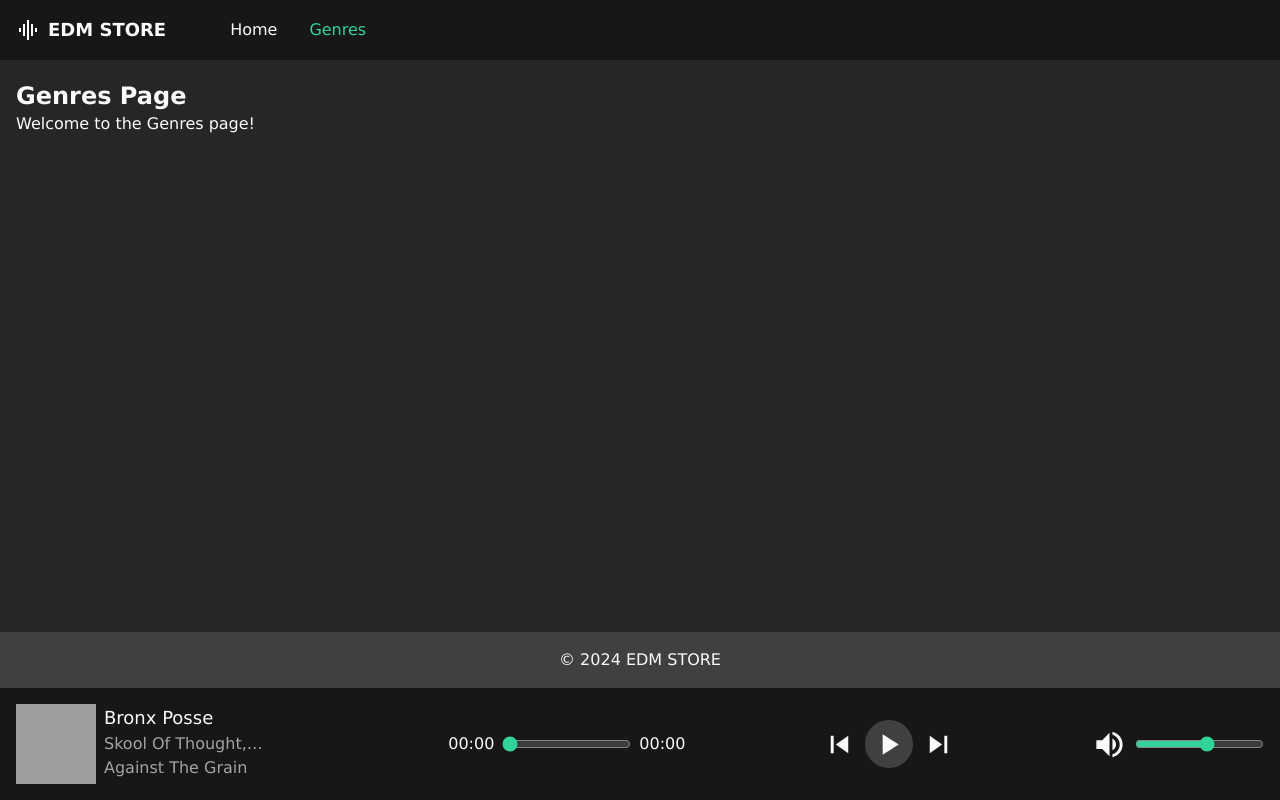
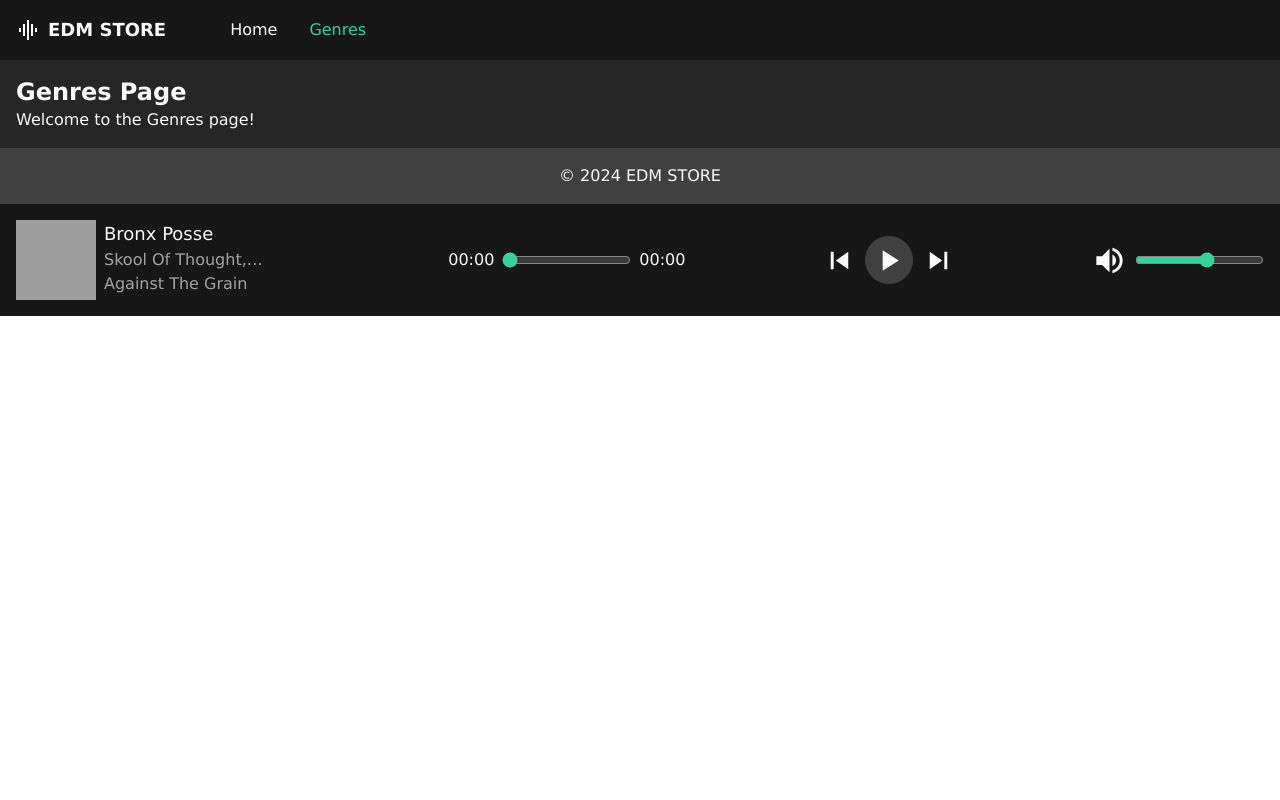
Before and after one commit to ArtfulLee/edm-store, a React (Vite) app: page /genres in a window 1280 px wide. Built offline with nearby package versions, Linux system fonts and the light colour scheme; grey boxes are pictures that could not be loaded.

Commit message:
refactor: correct css styles

```diff
--- a/src/components/ui/AudioPlayer/AudioPlayer.jsx
+++ b/src/components/ui/AudioPlayer/AudioPlayer.jsx
@@ -54,7 +54,7 @@ const AudioPlayer = () => {
 
   return (
     <>
-      <div className="bg-neutral-900 py-4 fixed inset-x-0 bottom-0">
+      <div className="bg-neutral-900 py-4">
         <div className="container mx-auto px-4 flex flex-wrap justify-between">
           <DisplayTrack
             currentTrack={currentTrack}
--- a/src/components/ui/Footer/Footer.jsx
+++ b/src/components/ui/Footer/Footer.jsx
@@ -1,7 +1,7 @@
 const Footer = () => {
   return (
     <>
-      <footer className="bg-neutral-700 mb-28">
+      <footer className="bg-neutral-700">
         <div className="container mx-auto flex justify-center p-4">
           <div className="text-neutral-50">© 2024 EDM STORE</div>
         </div>
--- a/src/components/ui/Header/Header.jsx
+++ b/src/components/ui/Header/Header.jsx
@@ -28,7 +28,7 @@ const Header = () => {
 
   return (
     <>
-      <header className="bg-neutral-900 fixed inset-x-0 top-0 z-10">
+      <header className="bg-neutral-900">
         <div className="container mx-auto flex gap-x-16 items-center p-4">
           <div className="edms-logo flex items-center space-x-2">
             <GraphicEqIcon className="text-neutral-50" />
--- a/src/index.css
+++ b/src/index.css
@@ -3,5 +3,26 @@
 @tailwind utilities;
 
 :root {
+
   font-family: Verdana, sans-serif;
+
+  /* width */
+  ::-webkit-scrollbar {
+    width: 8px;
+  }
+
+  /* Track */
+  ::-webkit-scrollbar-track {
+    background: rgb(212 212 212);
+  }
+
+  /* Handle */
+  ::-webkit-scrollbar-thumb {
+    background: rgb(163 163 163);
+  }
+
+  /* Handle on hover */
+  ::-webkit-scrollbar-thumb:hover {
+    background: rgb(163 163 163);
+  }
 }
--- a/src/layouts/MainLayout.jsx
+++ b/src/layouts/MainLayout.jsx
@@ -6,13 +6,15 @@ import AudioPlayer from "../components/ui/AudioPlayer/AudioPlayer";
 const MainLayout = () => {
   return (
     <>
-      <div className="flex flex-col justify-between bg-neutral-800 min-h-screen">
+      <div className="flex flex-col justify-between bg-neutral-800 max-h-screen">
         <Header />
-        <div className="container mx-auto px-4 mt-16">
-          <Outlet />
+        <div className="overflow-auto">
+          <div className="container mx-auto px-4">
+            <Outlet />
+          </div>
+          <Footer />
         </div>
         <AudioPlayer />
-        <Footer />
       </div>
     </>
   );
```
